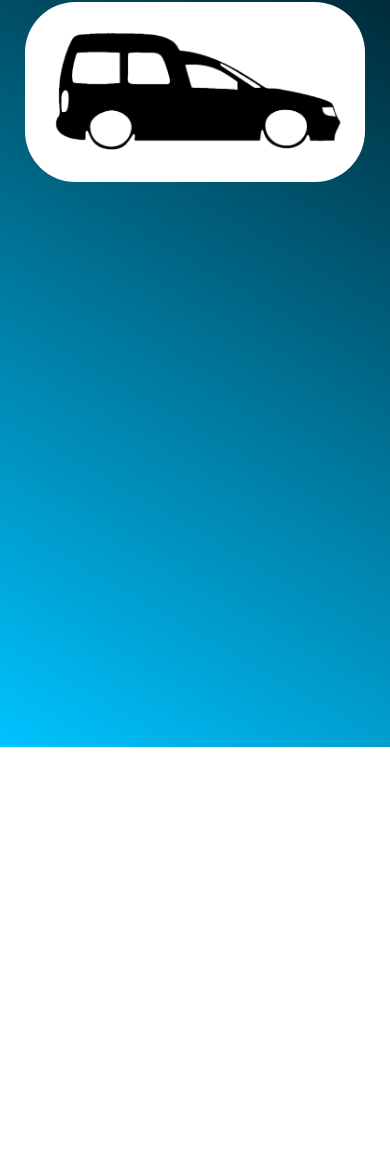
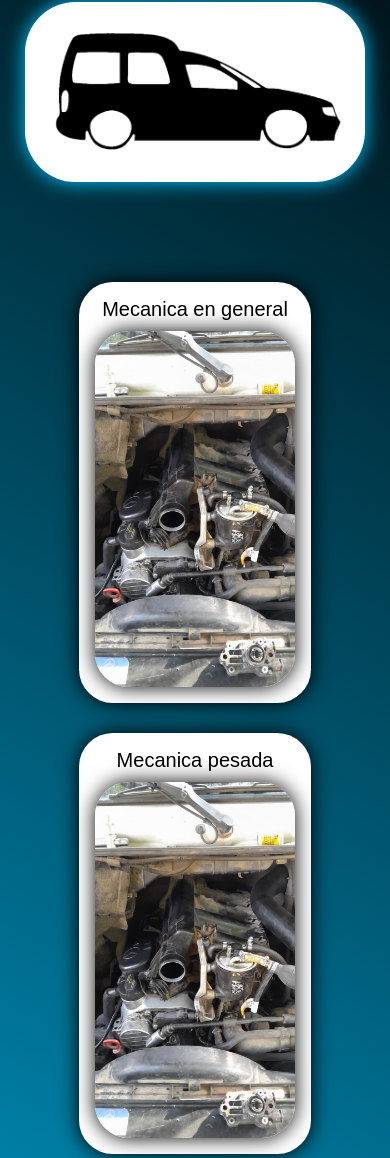
Before and after one commit to pxp2p/Rebeca, a plain HTML site: page index.html in a window 390 px wide. Shown: the part 273-1431 px from the top of the page. Before the commit the page ends 1020 px from the top, so only its background shows below. Drawn offline with Linux system fonts and the light colour scheme; a web font is replaced by a local one.

Commit message:
servicios 1

```diff
--- a/index.html
+++ b/index.html
@@ -49,7 +49,22 @@
             <img src="media/camioneta.png" alt="">
         </section>
         <section class="servicios__index">
-
+            <div class="mecanica__general">
+                <p>Mecanica en general</p>
+                <img src="media/servicios/service1.jpg" alt="">
+            </div>
+            <div class="mecanica__pesada">
+                <p>Mecanica pesada</p>
+                <img src="media/servicios/service1.jpg" alt="">
+            </div>
+            <div class="mecanica__electrica">
+                <p>Mecanica eléctrica</p>
+                <img src="media/servicios/service1.jpg" alt="">
+            </div>
+            <div class="mecanica__de__auxilio">
+                <p>Mecanica de auxilio</p>
+                <img src="media/servicios/service1.jpg" alt="">
+            </div>
         </section>
     </main>
 </body>
--- a/rebe.css
+++ b/rebe.css
@@ -29,7 +29,6 @@
 body {
     background: linear-gradient(30deg, #00c3ff, #000000);
     background-repeat: no-repeat;
-    height: 1000px;
 }
 
 header {
@@ -127,7 +126,77 @@ nav li img {
     background-color: #ffffff;
     padding: 20px;
     border-radius: 6vh;
-    width: 600px;
+    width: 680px;
+    box-shadow: 0px 0px 20px #00c3ff;
+    transition: 1s;
+}
+
+.titulo__secundario__index img:hover {
+    width: 700px;
+}
+
+.servicios__index {
+    margin-top: 100px;
+    display: flex;
+    flex-wrap: wrap;
+    gap: 100px;
+    align-items: center;
+    justify-content: center;
+}
+
+.servicios__index p {
+    font-size: 20px;
+}
+
+.servicios__index img {
+    width: 400px;
+    border-radius: 4vh;
+    margin-top: 10px;
+    box-shadow: 0px 0px 20px #000;
+}
+
+.mecanica__general {
+    background-color: #ffffff;
+    padding: 15px;
+    border-radius: 4vh;
+    box-shadow: 0px 0px 20px #000;
+    display: flex;
+    flex-direction: column;
+    align-items: center;
+    padding: 16px;
+}
+
+.mecanica__pesada {
+    background-color: #ffffff;
+    padding: 15px;
+    border-radius: 4vh;
+    box-shadow: 0px 0px 20px #000;
+    display: flex;
+    flex-direction: column;
+    align-items: center;
+    padding: 16px;
+}
+
+.mecanica__electrica {
+    background-color: #ffffff;
+    padding: 15px;
+    border-radius: 4vh;
+    box-shadow: 0px 0px 20px #000;
+    display: flex;
+    flex-direction: column;
+    align-items: center;
+    padding: 16px;
+}
+
+.mecanica__de__auxilio {
+    background-color: #ffffff;
+    padding: 15px;
+    border-radius: 4vh;
+    box-shadow: 0px 0px 20px #000;
+    display: flex;
+    flex-direction: column;
+    align-items: center;
+    padding: 16px;
 }
 
 @media (max-width:1000px) {
@@ -154,4 +223,16 @@ nav li img {
         width: 300px;
     }
 
+    .titulo__secundario__index img:hover {
+        width: 340px;
+    }
+
+    .servicios__index {
+        gap: 30px;
+    }
+
+    .servicios__index img {
+        width: 200px;
+    }
+
 }
```
Also changed, not shown: media/servicios/service1.jpg (added), media/trabajos/marito1.jpg (added).
